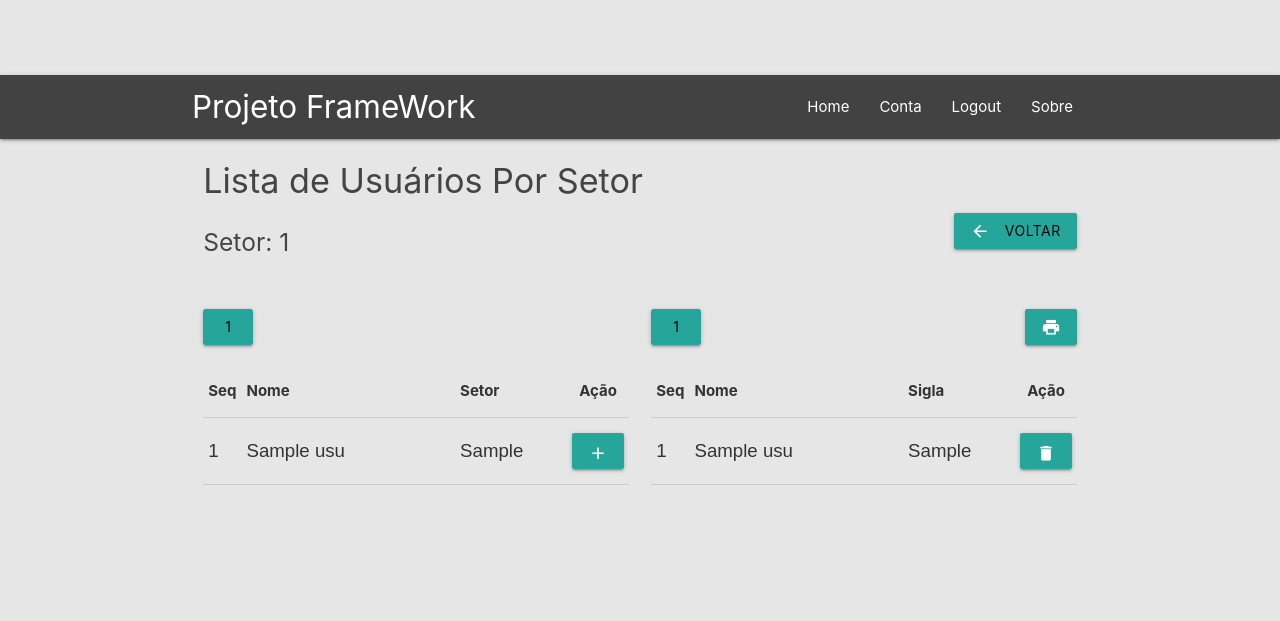
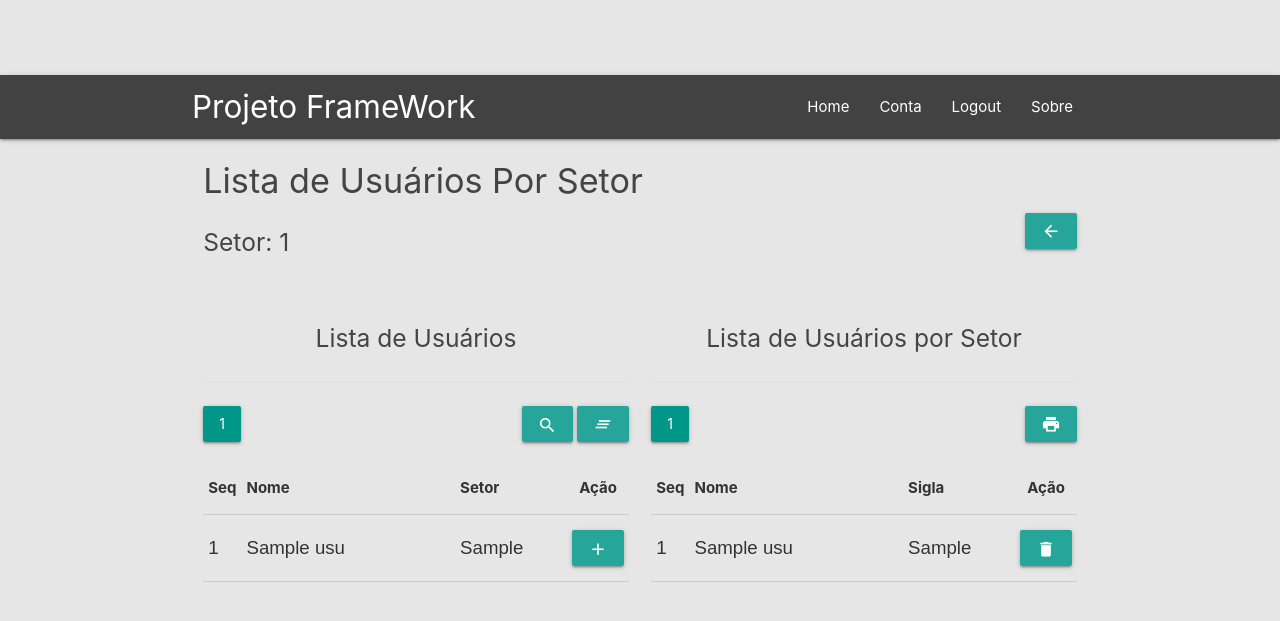
Before and after one commit to AcarlosSoares/framework_md, a Flask app: page /setor/acessarUsuario/1/1 in a window 1280 px wide. Shown: the top 621 px of the page. Run offline with Flask 2, Linux system fonts and the light colour scheme; a user stored in the database is signed in; tables that the repository leaves empty hold one stand-in row (values such as "Sample post"); some libraries are stand-ins or nearby versions.

Commit message:
Atualização do dia 22/12/2019 19:22

```diff
--- a/app/conta/routes.py
+++ b/app/conta/routes.py
@@ -1,6 +1,7 @@
 from flask import render_template, url_for, flash, redirect, request, abort, Blueprint, make_response
 from flask_login import current_user, login_required
 from sqlalchemy import desc, asc, text
+from sqlalchemy.exc import IntegrityError
 from app import db, bcrypt
 from app.auth.utils import save_picture
 from app.models.models import Conta, Usuario, Grupo
--- a/app/setor/forms.py
+++ b/app/setor/forms.py
@@ -3,8 +3,9 @@ from wtforms import StringField, PasswordField, SubmitField, BooleanField, Integ
 from wtforms.validators import DataRequired, Length, Email, EqualTo, ValidationError
 from app.models.models import Setor
 
-ordenarpor_choices=[('setor_set.id_setor', 'Seq'), ('setor_set.ds_sigla_set', 'Sigla'), \
+ordenarporSetor_choices=[('setor_set.id_setor', 'Seq'), ('setor_set.ds_sigla_set', 'Sigla'), \
  ('setor_set.ds_nome_set', 'Nome')]
+ordenarporUsuario_choices=[('usuario_usu.id_usuario', 'Seq'), ('usuario_usu.ds_nome_completo_usu', 'Nome')]
 ordem_choices=[('ASC', 'Asc'), ('DESC', 'Desc')]
 
 def my_length_check(form, field):
@@ -26,7 +27,7 @@ def check(form, field):
       raise ValidationError('Sigla já registrada. Por favor, escolha uma sigla diferente.')
 
 class ListaForm(FlaskForm):
-  ordenarpor = SelectField('Ordenar Por', choices=ordenarpor_choices)
+  ordenarpor = SelectField('Ordenar Por', choices=ordenarporSetor_choices)
   ordem = SelectField('Ordem', choices=ordem_choices)
   pesquisarpor = StringField('Filtrar Por')
   submit_enviar = SubmitField('Enviar')
@@ -79,4 +80,8 @@ class AlteraForm(FlaskForm):
   #       raise ValidationError('Nome já registrado. Por favor, escolha um nome diferente.')
 
 class ListaUsuarioSetorForm(FlaskForm):
-  hiden = StringField('')
+  ordenarpor = SelectField('Ordenar Por', choices=ordenarporUsuario_choices)
+  ordem = SelectField('Ordem', choices=ordem_choices)
+  pesquisarpor = StringField('Filtrar Por')
+  submit_enviar = SubmitField('Enviar')
+  submit_limpar = SubmitField("Limpar")
--- a/app/setor/routes.py
+++ b/app/setor/routes.py
@@ -1,6 +1,7 @@
 from flask import (render_template, url_for, flash, redirect, request, abort, Blueprint, make_response)
 from flask_login import current_user, login_required
 from sqlalchemy import desc, asc, text
+from sqlalchemy.exc import IntegrityError
 from app import db
 from app.models.models import Setor, Usuario
 from app.setor.forms import ListaForm, IncluiForm, AlteraForm, ListaUsuarioSetorForm
@@ -186,34 +187,45 @@ def imprimir():
 @login_required
 def acessarUsuario(id_super, nome_super):
 
-  print('{} {}'.format(id_super, nome_super))
-
   if not current_user.is_authenticated:
     flash('Usuário não autorizado!', 'info')
     return redirect(url_for('setor.acessarUsuario', id_super=id_super, nome_super=nome_super))
 
   form = ListaUsuarioSetorForm()
 
+  ordenarpor = request.form.get('ordenarpor')
+  ordem = request.form.get('ordem')
+  pesquisarpor = request.form.get('pesquisarpor')
+
+  limpar = request.form.get('submit_limpar')
+  if limpar:
+    form.ordenarpor.data = 'usuario_usu.id_usuario'
+    form.ordenarpor.data = 'ASC'
+    form.ordenarpor.data = None
+    return redirect(url_for('setor.acessarUsuario', id_super=id_super, nome_super=nome_super))
+
   title1='Lista de Usuários Por Setor'
   title2='Lista de Usuários'
 
   try:
+    print(id_super)
     por_page1 = 5
     page1 = request.form.get('page1', 1, type=int)
-    # print('{} {}'.format('Pagina: ', page1))
-    # dados1 = Usuario.query.filter(Usuario.id==id_super).paginate(page=page1, \
-    #  per_page=por_page1)
-    dados1 = Usuario.query.filter_by(id=id_super).paginate(page=page1, \
-     per_page=por_page1)
-    # dados1 = Usuario.query.get(id_super).paginate(page=page1, \
-    #  per_page=por_page1)
+    dados1 = Usuario.query.filter_by(setor_id=id_super).paginate(page=page1, per_page=por_page1)
 
     por_page2 = 5
     page2 = request.form.get('page2', 1, type=int)
-    dados2 = Usuario.query.paginate(page=page2, per_page=por_page2)
+    if ordenarpor and ordem and pesquisarpor:
+      order_column = text(ordenarpor + ' ' + ordem)
+      filter_column = text(ordenarpor + ' LIKE ' + "'%" + pesquisarpor + "%'")
+      dados2 = Usuario.query.order_by(order_column).filter(filter_column).paginate(page=page2, per_page=por_page2)
+    elif ordenarpor and ordem:
+      order_column = text(ordenarpor + ' ' + ordem)
+      dados2 = Usuario.query.order_by(order_column).paginate(page=page2, per_page=por_page2)
+    else:
+      dados2 = Usuario.query.paginate(page=page2, per_page=por_page2)
 
-    return render_template('lista_usuario_setor.html', title1=title1, title2=title2, id_super=id_super, \
-     nome_super=nome_super, dados1=dados1, dados2=dados2, form=form)
+    return render_template('lista_usuario_setor.html', title1=title1, title2=title2, id_super=id_super, nome_super=nome_super, dados1=dados1, dados2=dados2, form=form)
 
   except Exception as e:
     flash('Falha no aplicativo! ' + str(e), 'danger')
@@ -229,27 +241,21 @@ def adicionarSetor(id_data, id_super, nome_super):
     return redirect(url_for('conta.acessarGrupo', id_super=id_super, nome_super=nome_super))
 
   try:
-    print('{} - {}'.format('id_data', id_data))
-    print('{} - {}'.format('id_super', id_super))
-    # dado = Usuario.query.get(id_super)
-    # dado1 = Setor.query.get(id_data)
 
-    # if dado.has_role(dado1.nome):
-    #   flash('Registro já cadastrado!', 'danger')
-    #   return redirect(url_for('conta.acessarGrupo', id_super=id_super, nome_super=nome_super))
+    dado = Usuario.query.get(id_data)
 
-    dado = Usuario.query.get(id_super)
-    print(dado.nomecompleto)
-    dado.setor_id = id_data
-    db.session.commit()
+    if dado.has_role(id_super):
+      flash('Registro já cadastrado!', 'danger')
+      return redirect(url_for('setor.acessarUsuario', id_super=id_super, nome_super=nome_super))
 
-
-
-
-    # dado1.setor_id = .append(dado)
-    # db.session.commit()
-    flash('Registro foi incluído com sucesso!', 'success')
-    return redirect(url_for('setor.acessarUsuario', id_super=id_super, nome_super=nome_super))
+    if dado:
+      dado.setor_id = id_super
+      db.session.commit()
+      flash('Registro foi adicionado ao setor com sucesso!', 'success')
+      return redirect(url_for('setor.acessarUsuario', id_super=id_super, nome_super=nome_super))
+    else:
+      flash('Falha na adiçao do usuário!', 'danger')
+      return redirect(url_for('setor.acessarUsuario', id_super=id_super, nome_super=nome_super))
   except IntegrityError:
     db.session.rollback()
     flash('Registro já cadastrado! ', 'danger')
@@ -268,20 +274,20 @@ def excluirUsuarioSetor(id_data, id_super, nome_super):
     return redirect(url_for('conta.acessarGrupo', id_super=id_super, nome_super=nome_super))
 
   try:
-    dado = Usuario.query.get(id_super)
-    dado1 = Setor.query.get(id_data)
+
+    dado = Usuario.query.get(id_data)
+
     if dado:
-      # exclui somente da tabela de associação
-      dado1.usuarios_do_setor.remove(dado)
+      dado.setor_id = None
       db.session.commit()
-      flash('Registro foi excluido com sucesso!', 'success')
-      return redirect(url_for('conta.acessarGrupo', id_super=id_super, nome_super=nome_super))
+      flash('Registro foi excluido do setor com sucesso!', 'success')
+      return redirect(url_for('setor.acessarUsuario', id_super=id_super, nome_super=nome_super))
     else:
       flash('Falha na exclusão!', 'danger')
-      return redirect(url_for('conta.acessarGrupo', id_super=id_super, nome_super=nome_super))
+      return redirect(url_for('setor.acessarUsuario', id_super=id_super, nome_super=nome_super))
   except Exception as e:
     flash('Falha no aplicativo! ' + str(e), 'danger')
-    return redirect(url_for('conta.acessarGrupo', id_super=id_super, nome_super=nome_super))
+    return redirect(url_for('setor.acessarUsuario', id_super=id_super, nome_super=nome_super))
 
 
 @setor.route('/setor/imprimir2/<int:id_super>/<string:nome_super>', methods=['GET'])
@@ -292,18 +298,18 @@ def imprimir2(id_super, nome_super):
 
   # LÊ BASE DE DADOS
   try:
-    dados = Setor.query.filter(Setor.usuarios_do_setor).all()
+    dados = Usuario.query.filter_by(setor_id=id_super)
   except Exception as e:
     flash('Falha no aplicativo! ' + str(e), 'danger')
     return redirect(url_for('setor.acessarUsuario' , id_super=id_super, nome_super=nome_super))
 
   if dados:
     # # # PARÂMETROS DO RELATÓRIO
-    titulo = 'LISTA DE GRUPOS POR CONTA'
-    subtitulo = 'Conta: ' + nome_super
+    titulo = 'LISTA DE USUÁRIOS POR SETOR'
+    subtitulo = 'Setor: ' + nome_super
     lista = [
       ['ID', 'row.id', 50, 80],
-      ['NOME', 'row.nome', 100, 300],
+      ['NOME', 'row.nomecompleto', 100, 300],
     ]
     response = imprimir_reportlab(titulo, subtitulo, lista, dados)
   else:
--- a/app/setor/templates/altera_setor.html
+++ b/app/setor/templates/altera_setor.html
@@ -40,9 +40,9 @@
           <div class="row">
 
             <div class="col s12 left-align">
-              <a class="waves-effect waves-light btn white-text">
-                <i class="material-icons left">send</i>{{ form.submit }}
-              </a>
+              <button class="waves-effect waves-light btn" type="submit" name="submit_enviar" value="Enviar" title="Enviar">
+                <i class="material-icons">send</i>
+              </button>
             </div>
 
           </div>
--- a/app/setor/templates/inclui_setor.html
+++ b/app/setor/templates/inclui_setor.html
@@ -40,9 +40,9 @@
           <div class="row">
 
             <div class="col s12 left-align">
-              <a class="waves-effect waves-light btn white-text">
-                <i class="material-icons left">send</i>{{ form.submit }}
-              </a>
+              <button class="waves-effect waves-light btn" type="submit" name="submit_enviar" value="Enviar" title="Enviar">
+                <i class="material-icons">send</i>
+              </button>
             </div>
 
           </div>
--- a/app/setor/templates/lista_usuario_setor.html
+++ b/app/setor/templates/lista_usuario_setor.html
@@ -21,9 +21,10 @@
 
     <div class="col s6 right-align">
       <!-- Botão Voltar -->
-      <a href="{{ url_for('setor.acessarSetor') }}" class="waves-effect waves-light btn black-text">
-        <i class="material-icons left white-text">arrow_back</i>Voltar
+      <a href="{{ url_for('setor.acessarSetor') }}" class="waves-effect waves-light btn" title="Voltar">
+        <i class="material-icons">arrow_back</i>
       </a>
+
     </div>
 
   </div>
@@ -32,8 +33,16 @@
   <div class="row">
     <div class="col s6 left-align">
 
+      <div class="row">
+        <div class="col s12 center-align">
+          <h5>Lista de Usuários</h5>
+        </div>
+      </div>
+
+      <div class="divider"></div><br>
+
       <!-- Painel de Ordenação e Pesquisa -->
-      <form action="{{ url_for('setor.acessarSetor', id_super=id_super, nome_super=nome_super) }}" method="POST">
+      <form action="{{ url_for('setor.acessarUsuario', id_super=id_super, nome_super=nome_super) }}" method="POST">
         {{ form.csrf_token }}
 
         <!-- Painel Paginação -->
@@ -42,15 +51,82 @@
             {% for page_num2 in dados2.iter_pages(left_edge=1, right_edge=1, left_current=1, right_current=2) %}
               {% if page_num2 %}
                 {% if dados2.page == page_num2 %}
-                  <input class="waves-effect waves-light btn" name="page2" type="submit" value={{ page_num2 }} />
+                  <button class="waves-effect waves-light btn teal" type="submit" name="page" value={{ page_num2 }}>{{ page_num2 }}
+                  </button>
                 {% else %}
-                  <input class="waves-effect waves-light btn teal lighten-4" name="page2" type="submit" value={{ page_num2 }} />
+                  <button class="waves-effect waves-light btn teal lighten-3" type="submit" name="page" value={{ page_num2 }}>{{ page_num2 }}
+                  </button>
                 {% endif %}
               {% else %}
                 ...
               {% endif %}
             {% endfor %}
           </div>
+
+          <div class="col s6 right-align">
+
+            <!-- Botão Modal Pesquisar -->
+            <a class="waves-effect waves-light btn modal-trigger" data-toggle="modal" href="#pesquisarModal" title="Ordenar/Filtrar">
+              <i class="material-icons" style="vertical-align:middle;">search</i>
+            </a>
+
+            <!-- Botão Limpar -->
+<!--             <a class="waves-effect waves-light btn" title="Limpar">
+              <i class="material-icons left">clear_all</i>{{ form.submit_limpar }}
+            </a>
+
+            <input class="waves-effect waves-light btn" id="submit_limpar" name="submit_limpar" type="submit" value="Limpar" title="Limpar"> -->
+
+            <button class="waves-effect waves-light btn" type="submit" name="submit_limpar" value="Limpar" title="Limpar">
+              <i class="material-icons">clear_all</i>
+            </button>
+
+          </div>
+
+          <!-- Modal Pesquisar Dados -->
+          <div id="pesquisarModal" class="modal">
+            <div class="card grey lighten-4">
+              <div class="card-content">
+
+                <div class="modal-content left-align">
+                  <h4>Pesquisar</h4>
+                </div>
+
+                <div class="row">
+
+                  <div class="col s6">
+                    <div class="row">
+                      <div class="input-field col s8">
+                        {{ form.ordenarpor }}
+                        {{ form.ordenarpor.label }}
+                      </div>
+                      <div class=" input-field col s4">
+                        {{ form.ordem }}
+                        {{ form.ordem.label }}
+                      </div>
+                    </div>
+                  </div>
+
+                  <div class="input-field col s6">
+                    {{ form.pesquisarpor }}
+                    {{ form.pesquisarpor.label }}
+                  </div>
+
+                </div>
+
+              </div>
+            </div>
+
+            <div class="modal-footer">
+              <a class="waves-effect waves-green btn-flat -text">
+                <h6>{{ form.submit_enviar }}</h6>
+              </a>
+              <a href="#!" class="modal-close waves-effect waves-green btn-flat">
+                <h6>Fechar</h6>
+              </a>
+            </div>
+          </div>
+          <!-- Fim Modal Excluir Dados -->
         </div>
 
       </form>
@@ -89,10 +165,18 @@
           {% endfor  %}
         </tbody>
       </table>
+
     </div>
-
     <!----------------------- LISTA DA TABELA 1 -------------------------->
     <div class="col s6 right-align">
+
+      <div class="row">
+        <div class="col s12 center-align">
+          <h5>Lista de Usuários por Setor</h5>
+        </div>
+      </div>
+
+      <div class="divider"></div><br>
 
       <!-- Painel de Ordenação e Pesquisa -->
       <form action="{{ url_for('setor.acessarUsuario', id_super=id_super, nome_super=nome_super) }}" method="POST">
@@ -104,9 +188,11 @@
             {% for page_num in dados1.iter_pages(left_edge=1, right_edge=1, left_current=1, right_current=2) %}
               {% if page_num %}
                 {% if dados1.page == page_num %}
-                  <input class="waves-effect waves-light btn" name="page1" type="submit" value={{ page_num }} />
+                  <button class="waves-effect waves-light btn teal" type="submit" name="page" value={{ page_num }}>{{ page_num }}
+                  </button>
                 {% else %}
-                  <input class="waves-effect waves-light btn teal lighten-4" name="page1" type="submit" value={{ page_num }} />
+                  <button class="waves-effect waves-light btn teal lighten-3" type="submit" name="page" value={{ page_num }}>{{ page_num }}
+                  </button>
                 {% endif %}
               {% else %}
                 ...
@@ -114,8 +200,8 @@
             {% endfor %}
           </div>
 
+          <!-- Botão Imprimir -->
           <div class="col s6 right-align">
-          <!-- Botão Imprimir -->
             <a href="{{ url_for('setor.imprimir2', id_super=id_super, nome_super=nome_super) }}" class="btn btn-ligth btn-sm float-sm-right" value="Imprimir" aria-label="Imprimir" aria-pressed="true" alt="Imprimir" title="Imprimir">
               <i class="material-icons cor-marrom">print</i>
             </a>
@@ -148,7 +234,7 @@
               <td class="text-center center-align">
 
                 <!-- Botão Excluir -->
-                <a class="waves-effect waves-light btn modal-trigger" data-toggle="modal" href="#excluirModal{{ dado.id }}">
+                <a class="waves-effect waves-light btn modal-trigger" data-toggle="modal" href="#excluirModal{{ dado.id }}" title="Excluir">
                   <i class="material-icons cor-vermelho" style="vertical-align:middle;">delete</i>
                 </a>
 
@@ -158,14 +244,15 @@
             <!-- Modal Excluir Dados -->
 
             <div id="excluirModal{{ dado.id }}" class="modal">
-            <div class="modal-content left-align">
-              <h4>Excluir Registro</h4>
-              <p>Confirma a exclusão: {{ dado.nomecompleto }}? </p>
-            </div>
-            <div class="modal-footer">
-              <a href="{{ url_for('setor.excluirUsuarioSetor', id_data=dado.id, id_super=id_super, nome_super=nome_super) }}" class="modal-close waves-effect waves-green btn-flat">Sim</a>
-              <a href="#!" class="modal-close waves-effect waves-green btn-flat">Não</a>
-            </div>
+              <div class="modal-content left-align">
+                <h4>Excluir Registro</h4>
+                <h5>Confirma a exclusão? {{ dado.nomecompleto }}</h5>
+              </div>
+              <div class="divider"></div>
+              <div class="modal-footer">
+                <a href="{{ url_for('setor.excluirUsuarioSetor', id_data=dado.id, id_super=id_super, nome_super=nome_super) }}" class="modal-close waves-effect waves-green btn-flat"><h6>Sim</h6></a>
+                <a href="#!" class="modal-close waves-effect waves-green btn-flat"><h6>Não</h6></a>
+              </div>
             </div>
 
             <!-- Fim Modal Excluir Dados -->
--- a/dbcreate18.py
+++ b/dbcreate18.py
@@ -100,3 +100,6 @@ class Setor(db.Model):
 #   print(i.nomecompleto)
 
 # query = db.session.query(Usuario).filter(Usuario.matricula.like('199')).order_by(Usuario.id)
+
+f = Usuario.query.filter(id==3)
+f1 = Usuario.query.filter_by(id=3)
```
Also changed, not shown: app/conta/templates/lista_conta_conta.html (+9 -8 lines), app/conta/templates/lista_grupo_conta.html (+25 -8 lines), app/grupo/templates/lista_conta_grupo.html (+25 -8 lines), app/grupo/templates/lista_grupo_grupo.html (+9 -8 lines), app/models/models.py (+41 -37 lines), app/setor/templates/lista_setor.html (+28 -7 lines), create_db.py (+7 -2 lines).
